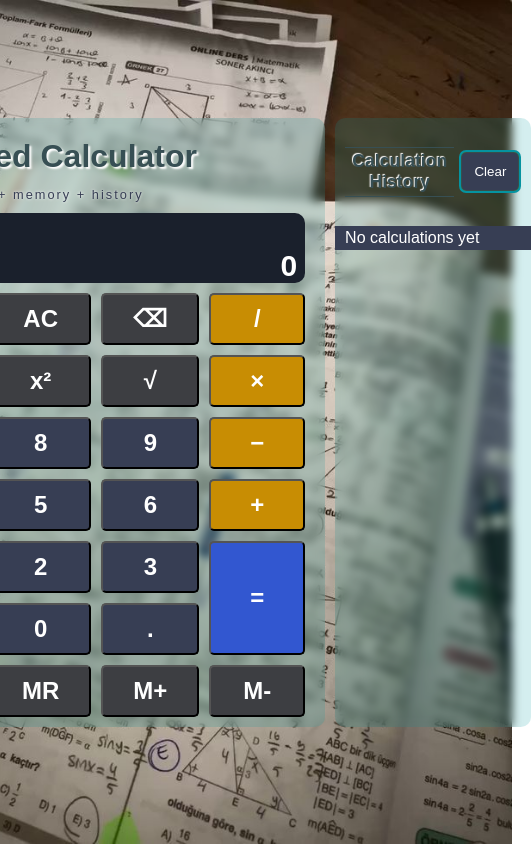
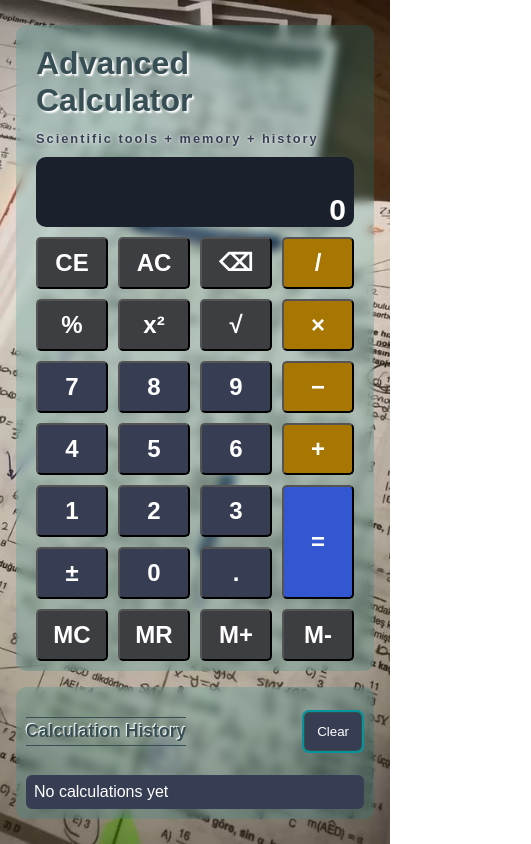
Before and after one commit to bladecva120/calculadora_web, a plain HTML site: page index.html in a window 390 px wide. Shown: the whole page, 531 px wide, since content can reach past the window. Drawn offline with Linux system fonts and the light colour scheme.

Commit message:
Commit: V.2.0

```diff
--- a/script.js
+++ b/script.js
@@ -10,7 +10,7 @@ let iniciarNovoNumero = false;
 
 let memoria = 0;
 
-/* ============================== BOTÕES NUMÉRICOS ============================*/
+/* ============================== BOTÕES NUMÉRICOS ============================ */
 botoesNumericos.forEach(function(botao){
     botao.addEventListener('click', function(){
         let valorDoBotao = botao.textContent;
@@ -80,9 +80,8 @@ btnIgual.addEventListener('click', function(){
 
     if(operadorSelecionado === '+'){
         resultado = primeiroNumero + segundoNumero;
-        memoriaHistorico = (`${primeiroNumero} + ${segundoNumero} = ${resultado}`)
     }else if(operadorSelecionado === '-'){
-        resultado = primeiroNumero - segundoNumero;
+        resultado = Number((primeiroNumero - segundoNumero).toFixed(2));
     }else if(operadorSelecionado === '*'){
         resultado = primeiroNumero * segundoNumero;
     }else if(operadorSelecionado === '/'){
@@ -92,7 +91,7 @@ btnIgual.addEventListener('click', function(){
             iniciarNovoNumero = true;
             return;
         }
-        resultado = (primeiroNumero / segundoNumero).toFixed(2);
+        resultado = Number((primeiroNumero / segundoNumero).toFixed(2));
     }
 
     let simboloHistorico = operadorSelecionado;
@@ -237,7 +236,9 @@ btnRaizQuadrada.addEventListener('click', function(){
     }
 });
 
+/* ======================== BOTÃO +- ============================*/
 let btnMaisMenos = document.querySelector('#maisMenos');
+
 btnMaisMenos.addEventListener('click', function(){
 
     if(visor.textContent === 'Erro'){
@@ -249,9 +250,13 @@ btnMaisMenos.addEventListener('click', function(){
     valorAtual = valorAtual * (-1);
     visor.textContent = String(valorAtual);
 
+    if(operadorSelecionado === null){
+        iniciarNovoNumero = true;
+    }
+
 });
 
-/* ================= MC - MEMORY CLEAR =====================*/
+/* ================= MC - MEMORY CLEAR =======================*/
 let btnMC = document.querySelector('#mc');
 
 btnMC.addEventListener('click', function(){
--- a/style.css
+++ b/style.css
@@ -44,6 +44,7 @@ h2.titulo{
     margin: 0 20px 0 20px;
     letter-spacing: 2px;
     font-size: 0.8rem;
+    font-weight: bold;
 }
 
 .display{
@@ -90,7 +91,7 @@ h2.titulo{
 }
 
 #divisao{
-    background: #c88d03;
+    background: #a77603;
 }
 
 #divisao:hover{
@@ -98,7 +99,7 @@ h2.titulo{
 }
 
 #multiplicacao{
-    background: #c88d03;
+    background: #a77603;
 }
 
 #multiplicacao:hover{
@@ -110,7 +111,7 @@ h2.titulo{
 }
 
 #subtracao{
-    background: #c88d03;
+    background: #a77603;
 }
 
 #subtracao:hover{
@@ -122,7 +123,7 @@ h2.titulo{
 }
 
 #adicao{
-    background: #c88d03;
+    background: #a77603;
 }
 
 #adicao:hover{
@@ -276,3 +277,128 @@ button#clear:active{
     background: #373e54;
     color: #fff;
 }
+
+/* ===================NOVO CÓDIGO============================= */
+
+/* ================= AJUSTES GERAIS ================= */
+
+body {
+    padding: 20px;
+}
+
+.container {
+    width: min(100%, 760px);
+    align-items: stretch;
+    justify-content: center;
+    gap: 16px;
+}
+
+#calculadora {
+    flex: 1 1 0;
+    min-width: 0;
+}
+
+.telaHistorico {
+    flex: 0 0 200px;
+    min-width: 0;
+}
+
+/* ================= VISOR ================= */
+
+.display {
+    min-width: 0;
+    overflow-x: auto;
+    white-space: nowrap;
+    font-variant-numeric: tabular-nums;
+}
+
+/* ================= TECLADO ================= */
+
+.botoes {
+    grid-template-columns: repeat(4, minmax(0, 1fr));
+}
+
+.botao {
+    min-width: 0;
+    padding: 10px 0;
+}
+
+/* ================= HISTÓRICO ================= */
+
+#historico {
+    max-height: 320px;
+    overflow-y: auto;
+    overflow-wrap: anywhere;
+    margin: 0 10px 10px;
+    padding: 8px;
+    border-radius: 6px;
+}
+
+#historico p {
+    margin: 0;
+    padding: 8px 0;
+    border-bottom: 1px solid rgba(255, 255, 255, 0.15);
+}
+
+/* ================= TABLETS E CELULARES ================= */
+
+@media (max-width: 650px) {
+    body {
+        align-items: flex-start;
+        padding: 16px;
+    }
+
+    .container {
+        flex-direction: column;
+        width: 100%;
+        max-width: 420px;
+        margin: auto;
+    }
+
+    #calculadora {
+        width: 100%;
+        flex: auto;
+    }
+
+    .telaHistorico {
+        width: 100%;
+        flex: auto;
+    }
+
+    #historico {
+        max-height: 220px;
+    }
+}
+
+/* ================= CELULARES PEQUENOS ================= */
+
+@media (max-width: 380px) {
+    body {
+        padding: 10px;
+    }
+
+    h2.titulo {
+        font-size: 1.5rem;
+        margin: 16px 12px 0;
+    }
+
+    .subTitulo p {
+        margin: 0 12px;
+        letter-spacing: 1px;
+    }
+
+    .display {
+        margin: 0 12px;
+        height: 60px;
+        font-size: 25px;
+    }
+
+    .botoes {
+        margin: 0 12px 12px;
+        gap: 7px;
+    }
+
+    .botao {
+        font-size: 1.15rem;
+    }
+}
```
